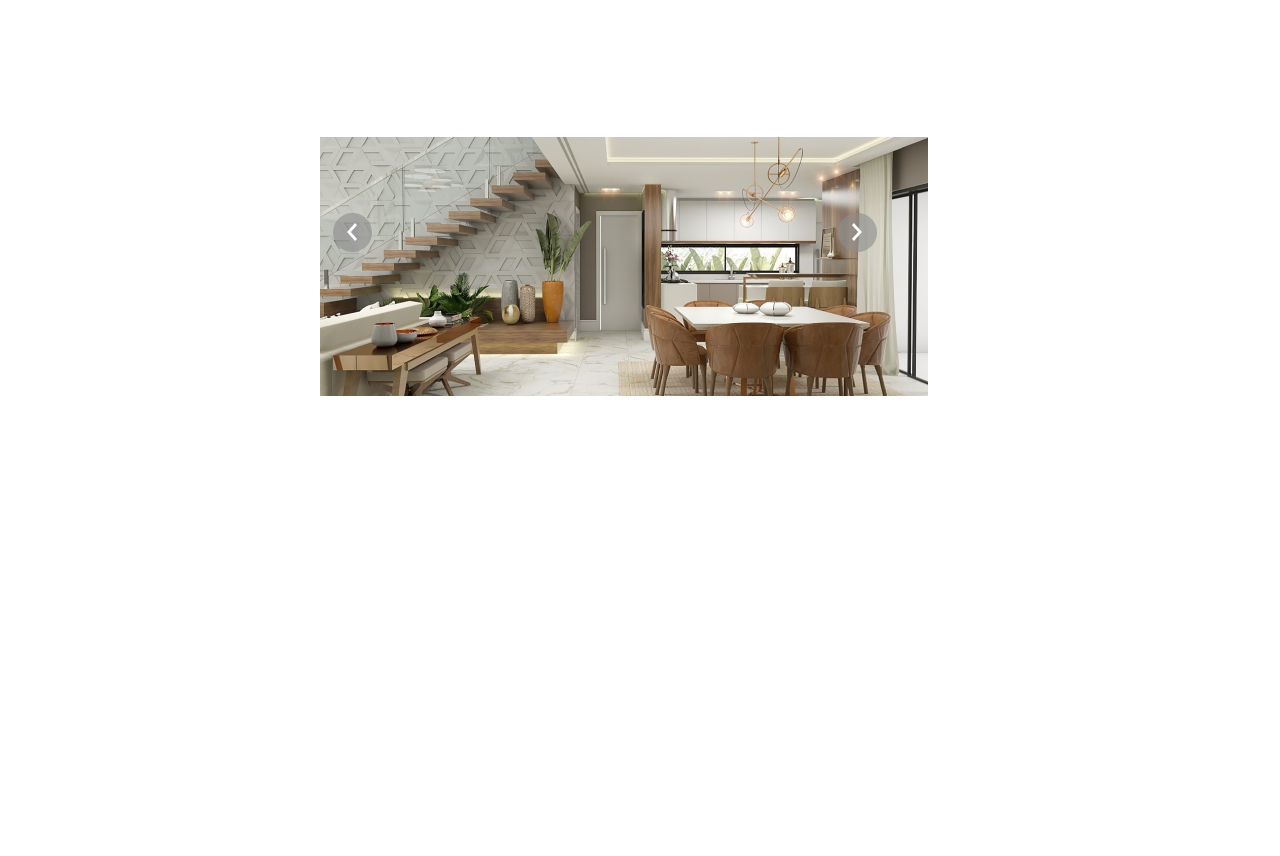
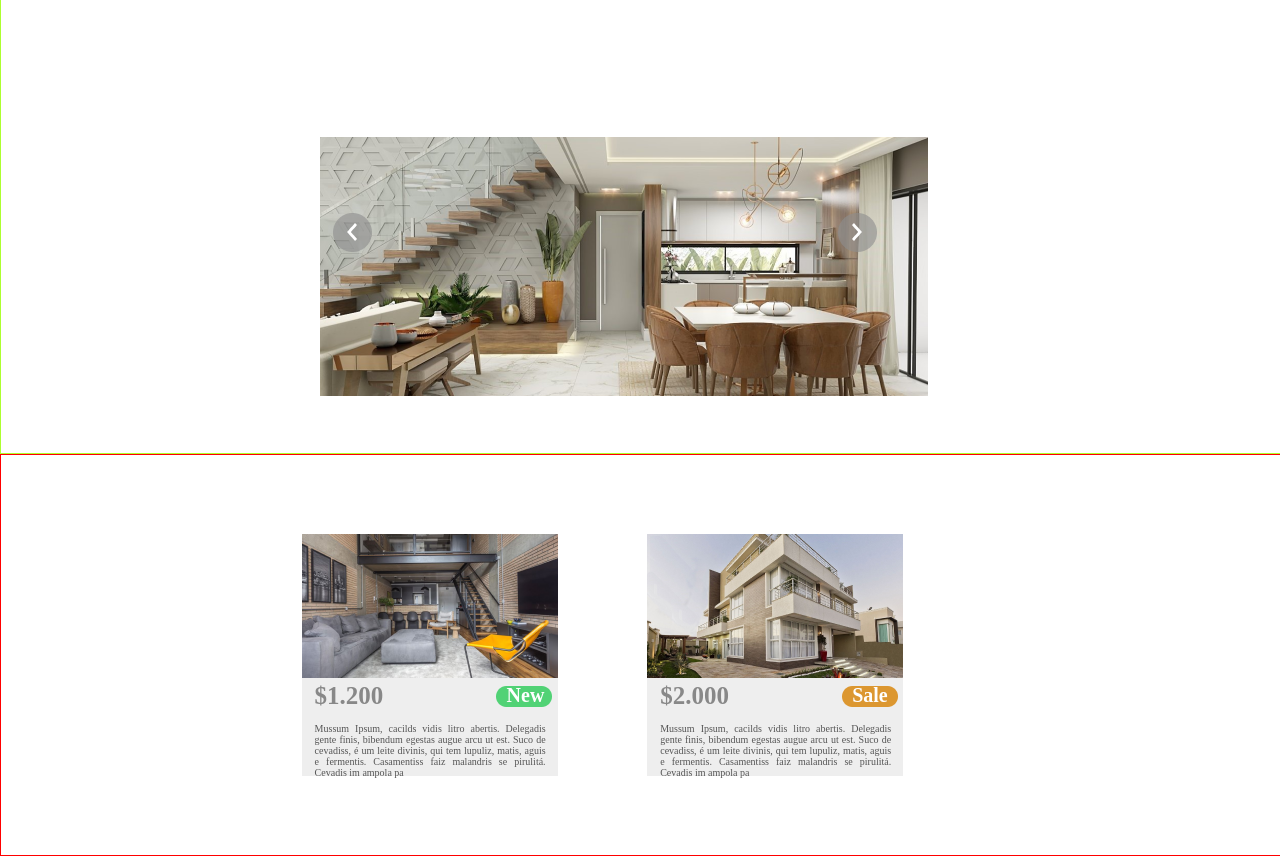
Before and after one commit to thaynovellino/lovt, a plain HTML site: page Home/index.html in a window 1280 px wide. Shown: the part 84-940 px from the top of the page. Before the commit the page ends 800 px from the top, so only its background shows below. Drawn offline with Linux system fonts and the light colour scheme.

Commit message:
header,sections 01 e 02 prontas

```diff
--- a/Home/index.html
+++ b/Home/index.html
@@ -8,6 +8,8 @@
     <title>Lovt</title>
 </head>
 <body>
+    <main>
+        <!-- menu  -->
     <header>
     <div class="menu-board">
     <h1 id="font-detail">LOVT</h1>
@@ -16,12 +18,50 @@
     </div>
     </header>
 
-    <section>
+    <!-- carrossel -->
+
+    <section class="section01">
     <div><img class="imagem01" src="../img/imagem1.png" alt="decoração escandinava">
         <div><a href="#"><img class="primeiro-botao" src="../img/botão1.png"></a></div>
         <div><a href="#"><img class="segundo-botao" src="../img/botão2.png"></a></div>
     </div>
     </section>
 
+    <!-- anuncios -->
+
+    <section class="section02">
+        <div class="quadro01"><img src="../img/imagem2.png" id="image01" alt="ambiente 01">
+            <spain>
+                <h3 id="preço01">$1.200</h3>
+            </spain>
+            <spain id="marca-texto-verde">
+                <img src="../img/new.png">
+            </spain>
+            <spain>
+                <h4 id="new">New</h4>
+            </spain>
+            <spain id="paragrafo01">
+                <p>Mussum Ipsum, cacilds vidis litro abertis. Delegadis gente finis, bibendum egestas augue arcu ut est. Suco de cevadiss, é um leite divinis, qui tem lupuliz, matis, aguis e fermentis. Casamentiss faiz malandris se pirulitá. Cevadis im ampola pa</p>
+            </spain>
+        </div>
+
+        <div class="quadro02"><img src="../img/imagem3.png" id="image02" alt="ambiente 01">
+            <spain>
+                <h3 id="preço02">$2.000</h3>
+            </spain>
+            <spain id="marca-texto-amarelo">
+                <img src="../img/sale.png">
+            </spain>
+            <spain>
+                <h4 id="sale">Sale</h4>
+            </spain>
+            <div id="paragrafo02">
+                <p>Mussum Ipsum, cacilds vidis litro abertis. Delegadis gente finis, bibendum egestas augue arcu ut est. Suco de cevadiss, é um leite divinis, qui tem lupuliz, matis, aguis e fermentis. Casamentiss faiz malandris se pirulitá. Cevadis im ampola pa</p>
+            </div>
+        </div>
+
+    </section>
+
+</main>
 </body>
 </html>
--- a/Home/style.css
+++ b/Home/style.css
@@ -60,6 +60,11 @@ h2 {
 
 /* carrossel */
 
+.section01 {
+    border: solid 1px greenyellow;
+    width: 100vw;
+    height: 60vh;
+}
 .imagem01 {
     position: absolute;
     width: 608px;
@@ -79,3 +84,109 @@ h2 {
     bottom: 58%;
     right: 31.5%;
 }
+
+/* anuncios */
+
+.section02 {
+
+    border: solid 1px red;
+    display: flex;
+    justify-content:center;
+    align-items: center;
+    width: 100vw;
+    height: 50vh;
+
+}
+
+.quadro01 {
+    background-color: #EEEEEE;
+    width: 256px;
+    height: 242px;
+    position: relative;
+    right: 6.5%;
+
+}
+
+h3 {
+    color: #888888;
+    font-family: "Ropa Sans";
+    font-size: 25px;
+    Width: 86px;
+    Height: 33px;
+}
+
+h4 {
+    color: white;
+    font-family: "Ropa Sans";
+    font-size: 20px;
+    width: 48px;
+    height: 19px;
+}
+
+p {
+    color: #555555;
+    font-family: "Ropa Sans";
+    font-size: 10px;
+    width: 231px;
+    height: 44px;
+    text-align:justify;
+
+}
+
+#preço01 {
+    position: relative;
+    left: 5%
+
+}
+
+#new {
+    position: relative;
+    left: 80%;
+    bottom: 23%
+
+}
+
+#marca-texto-verde {
+    position: relative;
+    bottom: 12%;
+    left: 76%;
+}
+
+#paragrafo01 {
+    position: relative;
+    left: 5%;
+    bottom: 15%;
+
+}
+
+.quadro02 {
+    background-color: #EEEEEE;
+    width: 256px;
+    height: 242px;
+    position: relative;
+    left: 0.5%;
+}
+
+#preço02 {
+    position: relative;
+    left: 5%;
+}
+
+#sale {
+    position: relative;
+    left: 80%;
+    bottom: 23%
+
+}
+
+#marca-texto-amarelo {
+    position: relative;
+    bottom: 12%;
+    left: 76%;
+}
+
+#paragrafo02 {
+    position: relative;
+    left: 5%;
+    bottom: 15%;
+}
```
Also changed, not shown: 1 other file.
